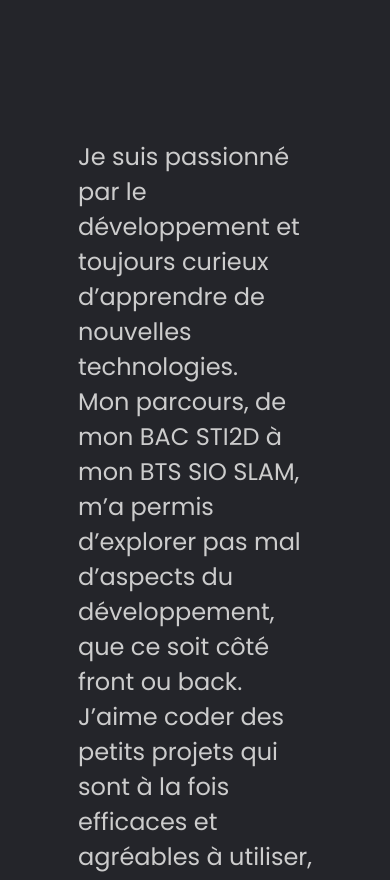
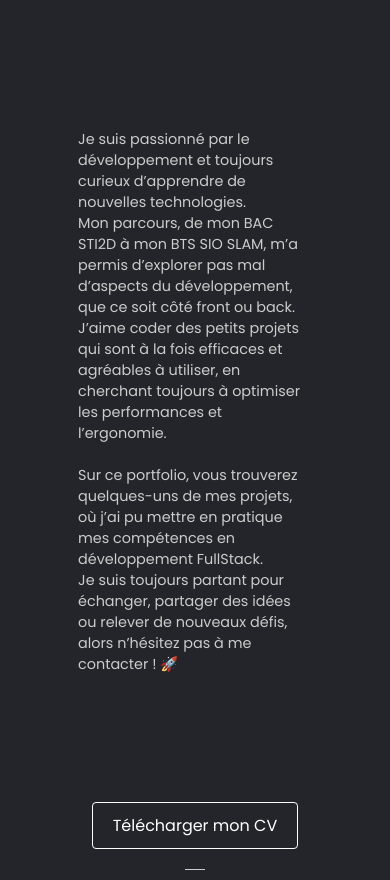
Before and after one commit to qldwin/Portfolio, a Vue app: page / in a window 390 px wide. Shown: the part 940-1820 px from the top of the page. Built offline with nearby package versions, Linux system fonts and the light colour scheme.

Commit message:
try to fix vertical responsiv

```diff
--- a/src/assets/CSS/about.css
+++ b/src/assets/CSS/about.css
@@ -60,11 +60,14 @@
     width: 100%;
 }
 
+@media (max-width: 950px) {
 
-@media (max-width: 950px) {
+    .description p {
+        text-align: left;
+        font-size: 0.9rem;
+    }
 
     .section-body#about{
         min-height: 180vh;
     }
-
 }
--- a/src/assets/CSS/projects.css
+++ b/src/assets/CSS/projects.css
@@ -107,5 +107,10 @@
     .card {
         width: 75%;
     }
+}
 
+@media (max-width: 480px) {
+    .projects-card-visit {
+        margin-top: 10vh;
+    }
 }
```
